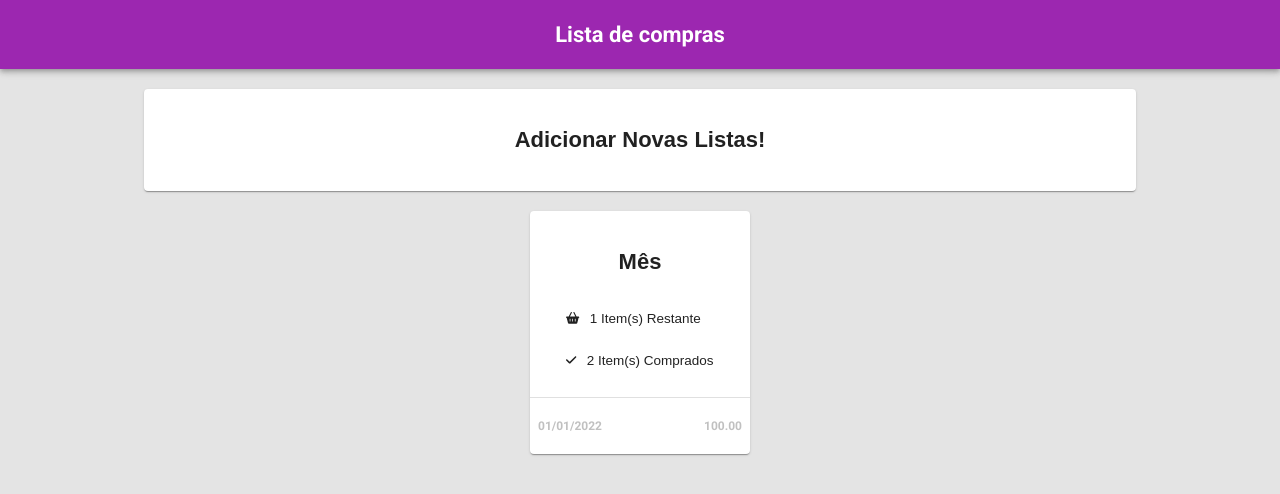
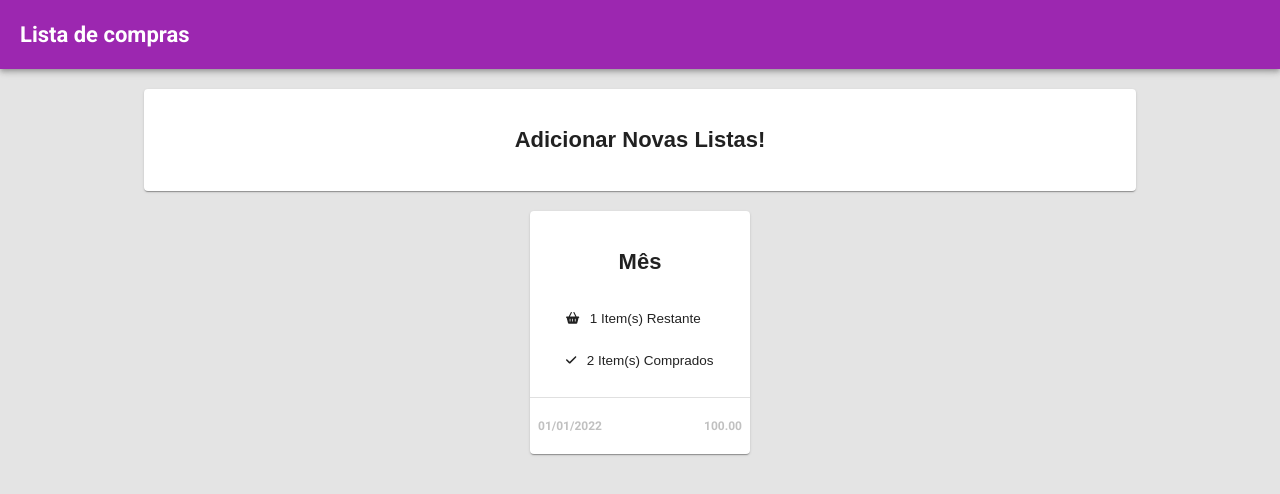
Before and after one commit to realcaldeira/listaDeCompras-redux-saga, a React (Create React App) app: page / in a window 1280 px wide. Shown: the top 494 px of the page. Built offline with nearby package versions, Linux system fonts and the light colour scheme.

Commit message:
Criando links

```diff
--- a/src/App.css
+++ b/src/App.css
@@ -7,3 +7,12 @@
   font-weight: bold;
   text-align: center;
 }
+
+.text-left {
+  text-align: left;
+}
+
+a, a:hover {
+  text-decoration: none;
+  color: inherit;
+}
--- a/src/components/CustomCard/CustomCard.js
+++ b/src/components/CustomCard/CustomCard.js
@@ -5,12 +5,14 @@ import CardActionArea from '@material-ui/core/CardActionArea';
 import CardContent from '@material-ui/core/CardContent';
 import CardActions from '@material-ui/core/CardActions';
 import { Divider } from "@material-ui/core";
+import { Link } from "react-router-dom";
 
 import './styles.css';
 
 export default function CustomCard(props){
   return(
     <div className={props.containerClass}>
+      <Link to={props.link}>
         <Card className='card'>
           <CardActionArea className='card-action-area'>
             <CardContent className='card-content'>
@@ -26,6 +28,7 @@ export default function CustomCard(props){
             </>
           )}
         </Card>
+        </Link>
       </div>
   )
 }
--- a/src/components/Header/index.js
+++ b/src/components/Header/index.js
@@ -1,13 +1,16 @@
 import React from 'react';
 
 import AppBar from '@material-ui/core/AppBar';
+import { Link } from 'react-router-dom';
 
 export default function Header(){
   return(
     <AppBar position="static" color='primary'>
-        <div className='header'>
-          <p className='title'>Lista de compras</p>
-        </div>
-      </AppBar>
+      <div className='header'>
+        <Link to="/">
+          <p className='title text-left'>Lista de compras</p>
+        </Link>
+      </div>
+    </AppBar>
   )
 }
--- a/src/home/List.js
+++ b/src/home/List.js
@@ -12,6 +12,7 @@ export default function List(){
   return(
     <CustomCard
       containerClass="list-container"
+      link="/lista"
       footer={<ListFooter />}
 
     >
--- a/src/home/NewList.js
+++ b/src/home/NewList.js
@@ -4,7 +4,7 @@ import CustomCard from '../components/CustomCard/CustomCard';
 
 export default function newList(){
   return(
-    <CustomCard containerClass="new-list-container">
+    <CustomCard link="/lista" containerClass="new-list-container">
         <div>
           <p className='title'> Adicionar Novas Listas!</p>
         </div>
```
